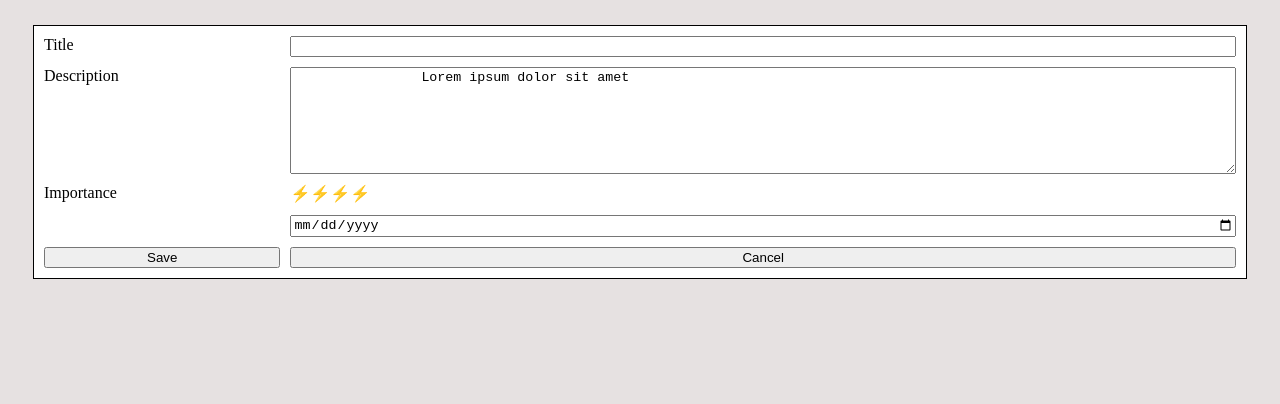
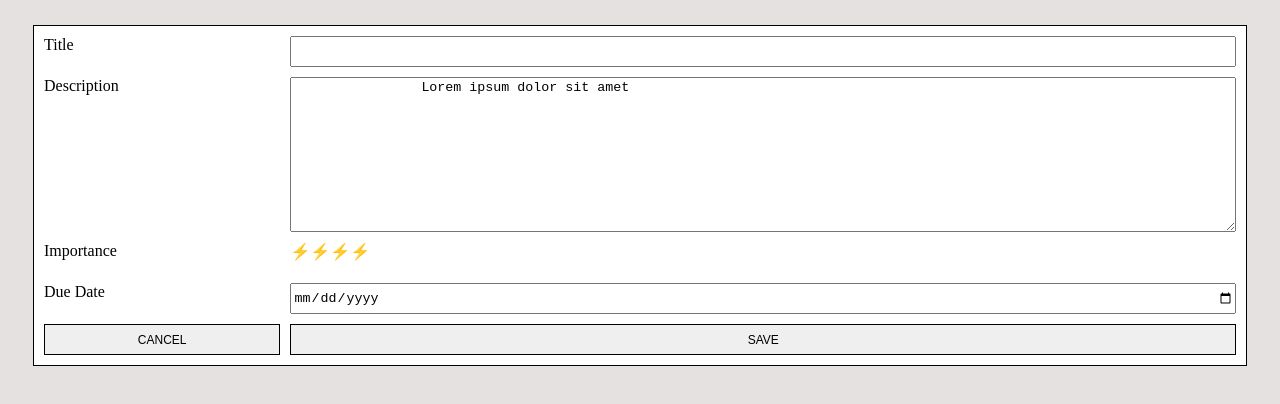
Before and after one commit to forceofseth/Noterer, a plain HTML site: page views/note.html in a window 1280 px wide. Drawn offline with Linux system fonts and the light colour scheme.

Commit message:
added grid layout to the details page

```diff
--- a/note_styles.css
+++ b/note_styles.css
@@ -1,6 +1,17 @@
 html,
 body {
   background-color: rgb(230, 225, 225);
+}
+
+.button {
+  border: none;
+  padding: 7.5px 7.5px;
+  text-align: center;
+  text-decoration: none;
+  display: inline-block;
+  font-size: 12px;
+  text-transform: uppercase;
+  border: 1px solid black;
 }
 
 #note_details {
@@ -13,3 +24,43 @@ body {
   padding: 10px;
   background-color: white;
 }
+
+#label_details_title {
+  grid-area: 1/1/2/2;
+}
+
+#details_title {
+  grid-area: 1/2/2/3;
+}
+
+#label_details_description {
+  grid-area: 2/1/3/2;
+}
+
+#details_description {
+  grid-area: 2/2/3/3;
+}
+
+#label_detail_importance {
+  grid-area: 3/1/4/2;
+}
+
+#details_importance {
+  grid-area: 3/2/4/3;
+}
+
+#label_details_due_date {
+  grid-area: 4/1/5/2;
+}
+
+#details_due_date {
+  grid-area: 4/2/5/3;
+}
+
+#save {
+  grid-area: 5/2/6/3;
+}
+
+#cancel {
+  grid-area: 5/1/6/2;
+}
--- a/views/note.html
+++ b/views/note.html
@@ -22,7 +22,9 @@
           >Importance</label
         >
         <div id="details_importance">⚡⚡⚡⚡</div>
-        <label for="details_due_date" id="label_details_due_date"></label>
+        <label for="details_due_date" id="label_details_due_date">
+          Due Date</label
+        >
         <input type="date" id="details_due_date" />
         <button id="save" class="button">Save</button>
         <button id="cancel" class="button">Cancel</button>
```
